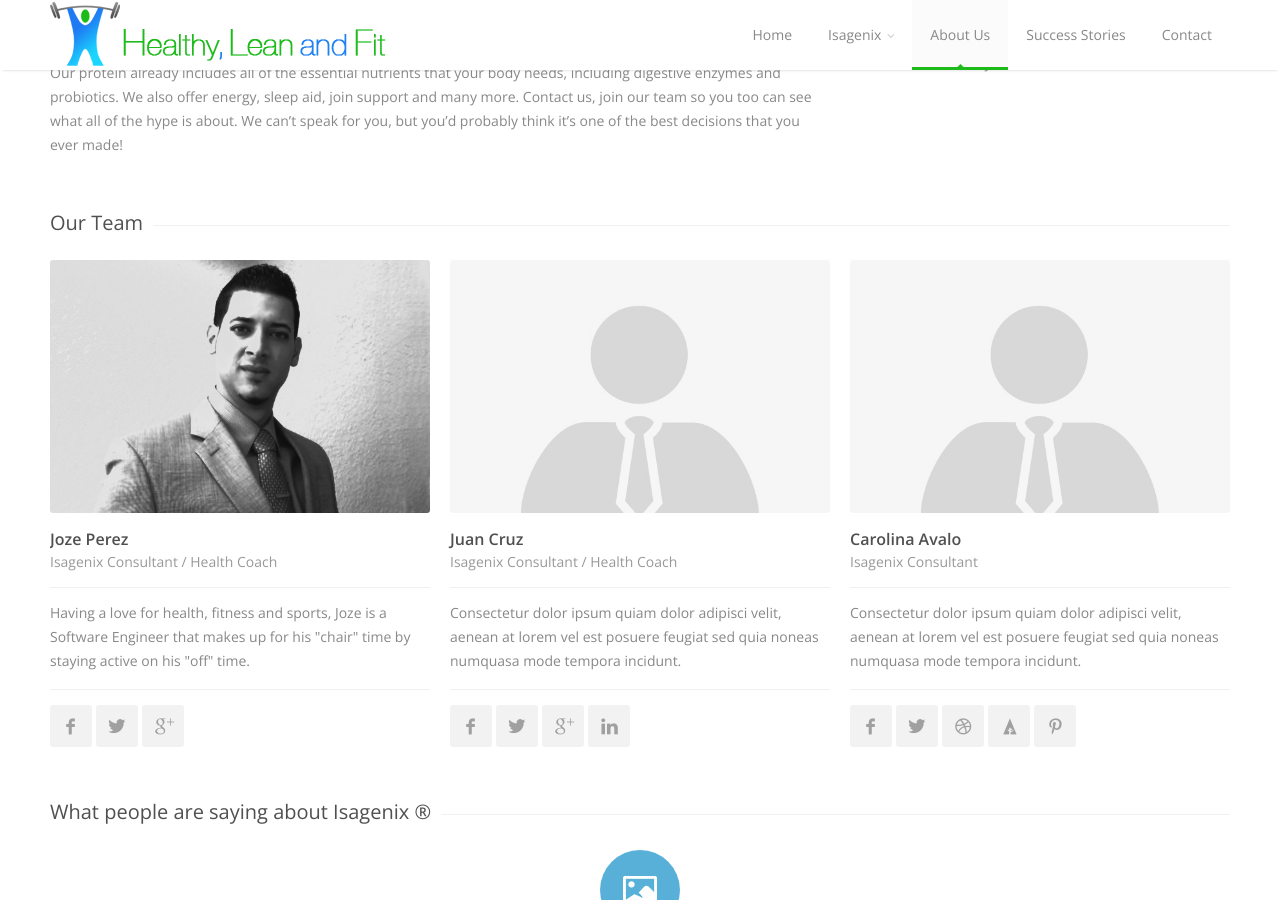
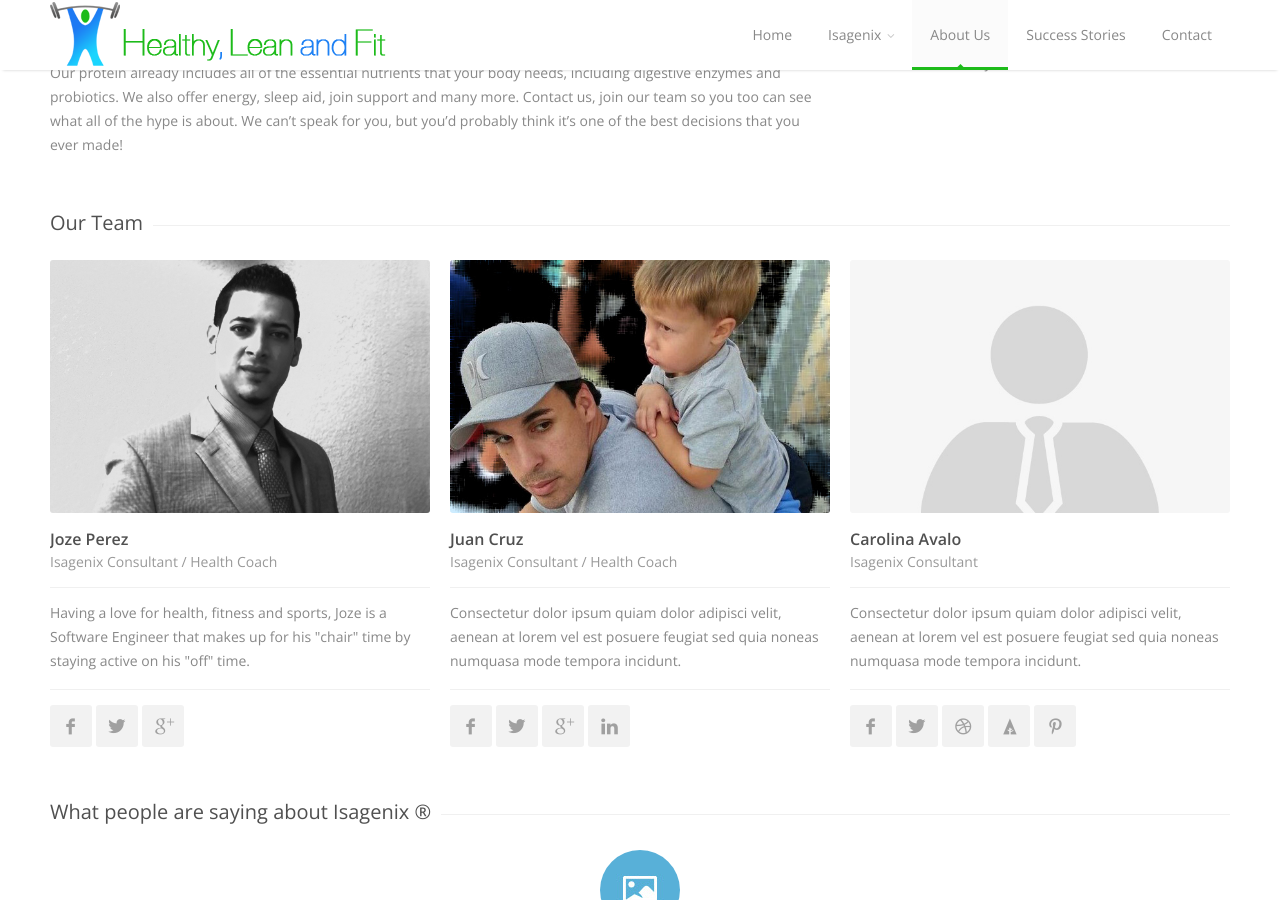
Before and after one commit to jozeperez/hlf, a Jekyll site: the page built from about-us.html, in a window 1280 px wide and 900 px high, scrolled down 330 px. Built offline with Jekyll 4.4.1, drawn with Linux system fonts in a browser that asks for light colours; comment, search, counter and statistics services are not loaded.

Commit message:
Added Juan's image.

```diff
--- a/about-us.html
+++ b/about-us.html
@@ -74,7 +74,7 @@
                                 <div class="clearfix"></div>
                             </li>
                             <li>
-                                <img class="mediaholder team-img" src="/images/about-02.jpg" alt=""/>
+                                <img class="mediaholder team-img" src="/images/hlf-about-juan-cruz.jpg" alt=""/>
                                 <div class="team-name">
                                     <h5>Juan Cruz</h5>
                                     <span>Isagenix Consultant / Health Coach</span>
```
Also changed, not shown: images/hlf-about-juan-cruz.jpg (added).
